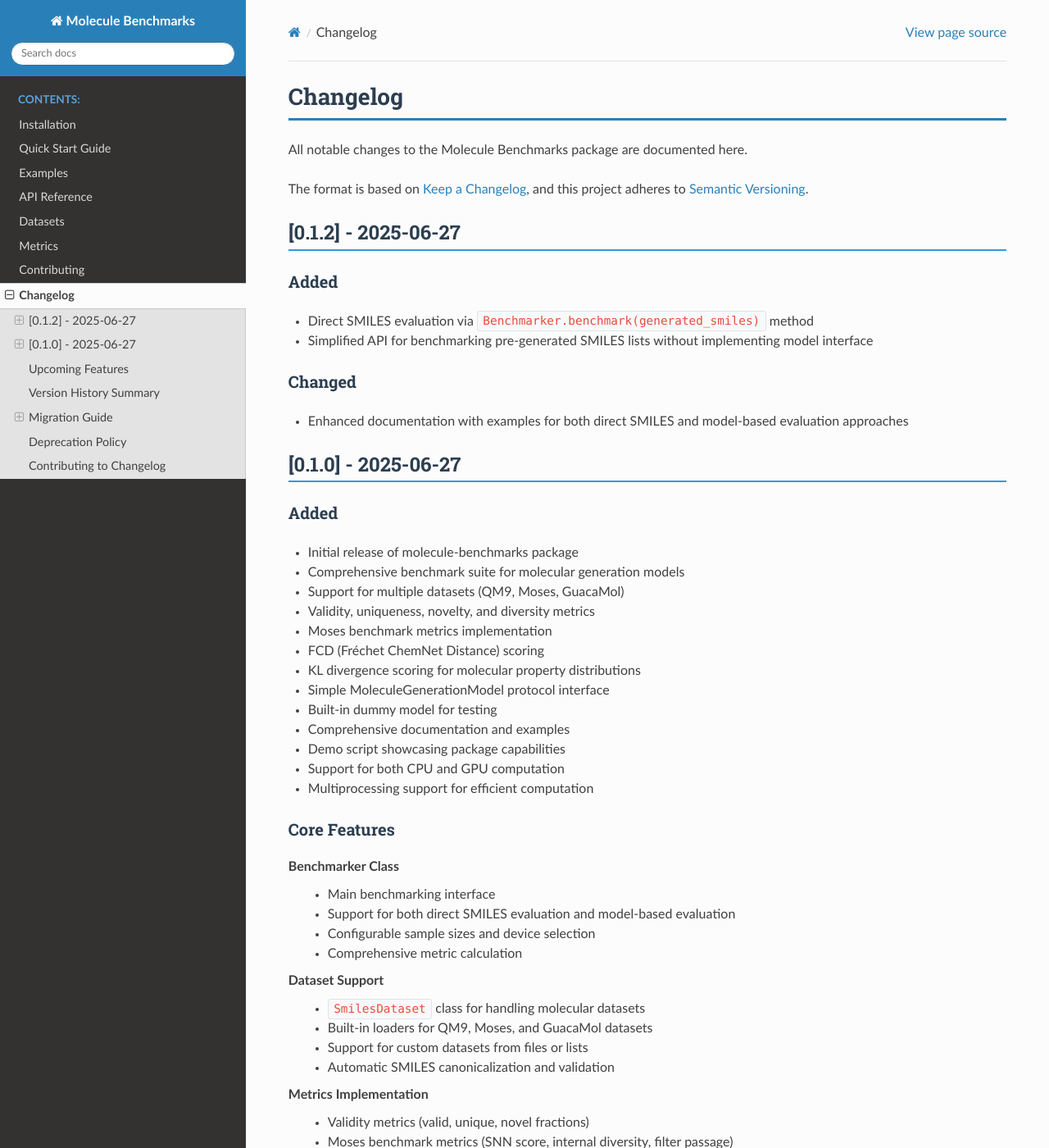
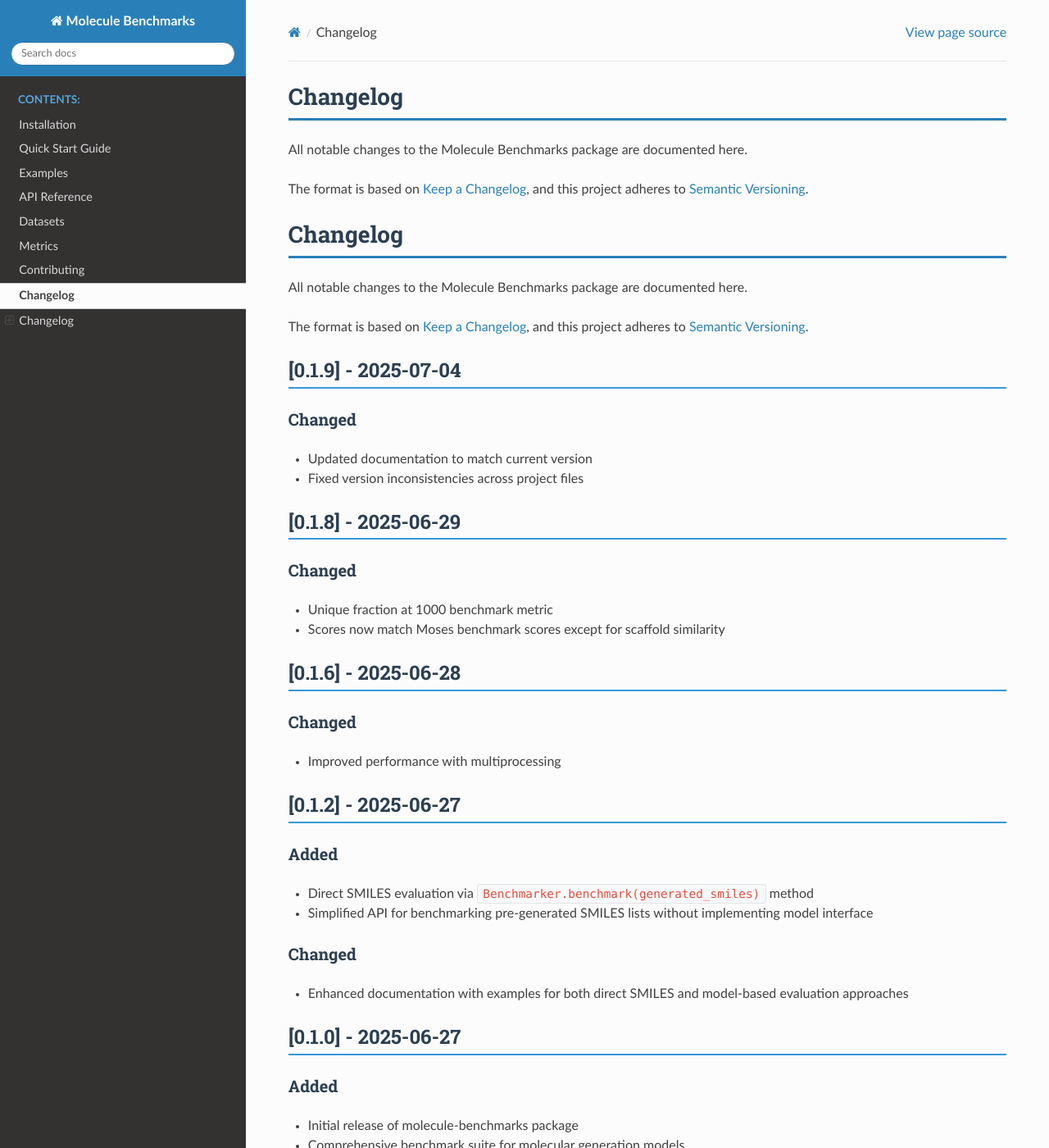
Before and after one commit to peteole/molecule_benchmarks, a Sphinx documentation site: the page built from docs/source/changelog.rst, in a window 1280 px wide and 1400 px high. Shown: the whole window at 82% size. Built offline with Sphinx 7.4.7 and the Read the Docs theme 3.1.0, drawn with Linux system fonts in a browser that asks for light colours.

Commit message:
update docs

```diff
--- a/docs/source/changelog.rst
+++ b/docs/source/changelog.rst
@@ -4,6 +4,39 @@
 All notable changes to the Molecule Benchmarks package are documented here.
 
 The format is based on `Keep a Changelog <https://keepachangelog.com/en/1.0.0/>`_, and this project adheres to `Semantic Versioning <https://semver.org/spec/v2.0.0.html>`_.
+
+Changelog
+=========
+
+All notable changes to the Molecule Benchmarks package are documented here.
+
+The format is based on `Keep a Changelog <https://keepachangelog.com/en/1.0.0/>`_, and this project adheres to `Semantic Versioning <https://semver.org/spec/v2.0.0.html>`_.
+
+[0.1.9] - 2025-07-04
+---------------------
+
+Changed
+~~~~~~~
+
+- Updated documentation to match current version
+- Fixed version inconsistencies across project files
+
+[0.1.8] - 2025-06-29
+---------------------
+
+Changed
+~~~~~~~
+
+- Unique fraction at 1000 benchmark metric
+- Scores now match Moses benchmark scores except for scaffold similarity
+
+[0.1.6] - 2025-06-28
+---------------------
+
+Changed
+~~~~~~~
+
+- Improved performance with multiprocessing
 
 [0.1.2] - 2025-06-27
 ---------------------
--- a/docs/source/conf.py
+++ b/docs/source/conf.py
@@ -14,7 +14,7 @@
 project = "Molecule Benchmarks"
 copyright = "2025, Ole Petersen"
 author = "Ole Petersen"
-release = "0.1.2"
+release = "0.1.9"
 
 # -- General configuration ---------------------------------------------------
 # https://www.sphinx-doc.org/en/master/usage/configuration.html#general-configuration
--- a/docs/source/index.rst
+++ b/docs/source/index.rst
@@ -7,9 +7,9 @@
    :target: https://badge.fury.io/py/molecule-benchmarks
    :alt: PyPI version
 
-.. image:: https://img.shields.io/badge/python-3.12+-blue.svg
+.. image:: https://img.shields.io/badge/python-3.11+-blue.svg
    :target: https://www.python.org/downloads/
-   :alt: Python 3.12+
+   :alt: Python 3.11+
 
 .. image:: https://img.shields.io/badge/License-MIT-yellow.svg
    :target: https://opensource.org/licenses/MIT
--- a/docs/source/installation.rst
+++ b/docs/source/installation.rst
@@ -28,6 +28,7 @@
 
 * **fcd** (>=1.2.2) - Fréchet ChemNet Distance calculation
 * **torch** - PyTorch (installed with fcd)
+* **torchmetrics** (>=1.0.0) - Machine learning metrics for PyTorch
 
 Optional Dependencies
 ~~~~~~~~~~~~~~~~~~~~~
--- a/molecule_benchmarks/__init__.py
+++ b/molecule_benchmarks/__init__.py
@@ -5,7 +5,7 @@
     MoleculeGenerationModel,
 )
 
-__version__ = "0.1.0"
+__version__ = "0.1.9"
 __all__ = [
     "Benchmarker",
     "SmilesDataset",
@@ -18,7 +18,7 @@
     """Main entry point for the molecule-benchmarks CLI."""
     import sys
 
-    print("🧪 Molecule Benchmarks v0.1.0")
+    print("🧪 Molecule Benchmarks v0.1.9")
     print("=" * 40)
     print("A comprehensive benchmark suite for molecular generation models")
     print()
```
Also changed, not shown: other parts of docs/source/installation.rst (+1 -1 lines), README.md (+2 -2 lines), 6 other files.
